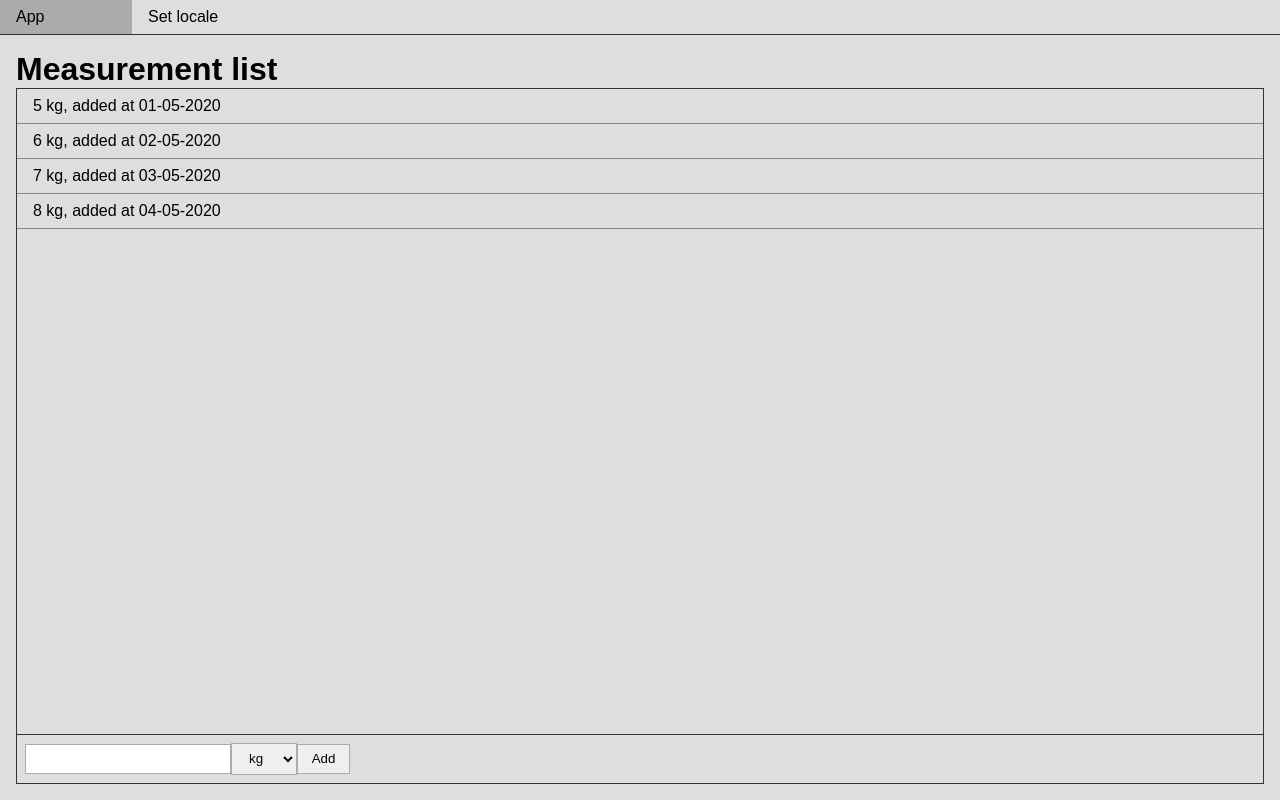
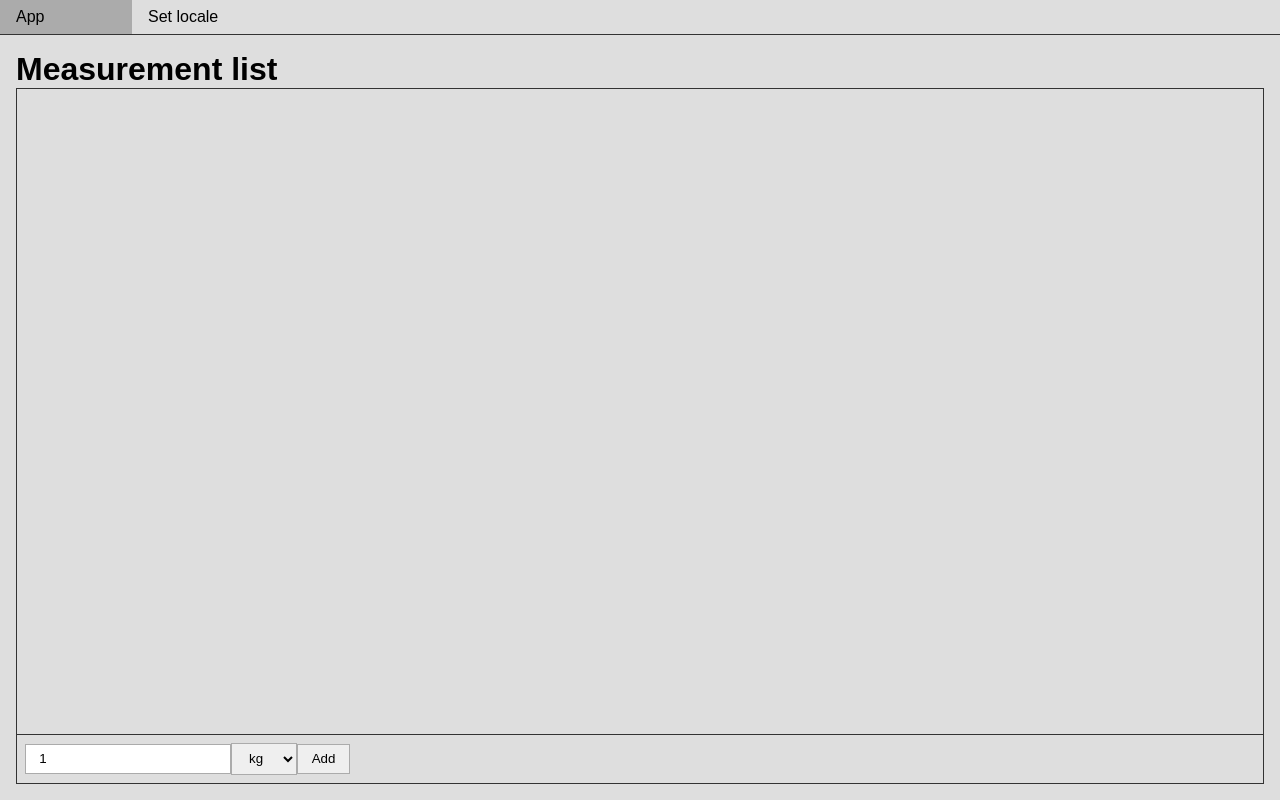
Before and after one commit to jeroen-de-muyt/react-localisation, a React (Create React App) app: page / in a window 1280 px wide. Built offline with nearby package versions, Linux system fonts and the light colour scheme.

Commit message:
TRIN-109634: Added functionality to add measurements

```diff
--- a/package.json
+++ b/package.json
@@ -6,6 +6,7 @@
     "@testing-library/jest-dom": "^4.2.4",
     "@testing-library/react": "^9.3.2",
     "@testing-library/user-event": "^7.1.2",
+    "prop-types": "^15.7.2",
     "react": "^16.13.1",
     "react-dom": "^16.13.1",
     "react-scripts": "3.4.1"
--- a/src/App.css
+++ b/src/App.css
@@ -4,7 +4,7 @@
   padding: 0;
 }
 html,body,#root {
-  height: 100%;
+  height: 100vh;
   display: flex;
   flex-direction: column;
 }
@@ -38,6 +38,7 @@
 .measurement-list {
   border: solid 1px #333;
   flex: 1;
+  overflow-y: auto;
 }
 .measurement-list li {
   border-bottom: solid 1px #888;
--- a/src/App.js
+++ b/src/App.js
@@ -1,7 +1,6 @@
 import React from 'react';
 import './App.css';
-import MeasurementList from "./components/measurement-list";
-import AddMeasurementForm from "./components/add-measurement-form";
+import MeasurementListing from "./components/measurement-listing";
 
 const NavigationBar = () => <ul className="navbar">
     <li>App</li>
@@ -14,8 +13,7 @@
             <NavigationBar/>
             <div className="main-content">
                 <h1>Measurement list</h1>
-                <MeasurementList/>
-                <AddMeasurementForm/>
+                <MeasurementListing/>
             </div>
         </div>
     );
--- a/src/components/add-measurement-form.js
+++ b/src/components/add-measurement-form.js
@@ -1,14 +1,49 @@
 import React from "react";
+import PropTypes from 'prop-types';
 
 export default class AddMeasurementForm extends React.Component {
+
+    constructor(props, context) {
+        super(props, context);
+        this.state = {
+            amount: 1,
+            unit: "kg"
+        };
+    }
+
     render() {
+        const {amount} = this.state;
         return <div className="measurement-add">
-            <input type="text"></input>
-            <select>
+            <input type="number" value={amount} onChange={e => this.updateAmount(e.target)}/>
+            <select onChange={e => this.updateUnit(e.target)}>
                 <option>kg</option>
                 <option>lbs</option>
             </select>
-            <button>Add</button>
+            <button onClick={() => this.props.onMeasurementAdd(this.readMeasurement())}>Add</button>
         </div>;
     }
+
+    readMeasurement() {
+        const {amount, unit} = this.state;
+        return {
+            value: amount,
+            unit: unit
+        }
+    }
+
+    updateAmount({value}) {
+        this.setState({
+            amount: value
+        })
+    }
+
+    updateUnit({value}) {
+        this.setState({
+            unit: value
+        })
+    }
 }
+
+AddMeasurementForm.propTypes = {
+    onMeasurementAdd: PropTypes.func.isRequired
+}
--- a/src/components/measurement-list.js
+++ b/src/components/measurement-list.js
@@ -1,13 +1,20 @@
 import React from "react";
+import PropTypes from 'prop-types';
 
+const MeasurementItem = ({value, unit}) => <li>{value} {unit}, added at 01-05-2020</li>;
 
 export default class MeasurementList extends React.Component {
     render() {
+        const {measurements} = this.props;
         return <ul className="measurement-list">
-            <li>5 kg, added at 01-05-2020</li>
-            <li>6 kg, added at 02-05-2020</li>
-            <li>7 kg, added at 03-05-2020</li>
-            <li>8 kg, added at 04-05-2020</li>
+            {measurements.map((measurement) => <MeasurementItem {...measurement}/>)}
         </ul>;
     }
 }
+
+MeasurementList.propTypes = {
+    measurements: PropTypes.arrayOf(PropTypes.shape({
+        value: PropTypes.number.isRequired,
+        unit: PropTypes.string.isRequired
+    })).isRequired
+}
--- /dev/null
+++ b/src/components/measurement-listing.js
@@ -0,0 +1,29 @@
+import React from "react";
+import MeasurementList from "./measurement-list";
+import AddMeasurementForm from "./add-measurement-form";
+
+export default class MeasurementListing extends React.Component {
+
+    constructor(props, context) {
+        super(props, context);
+        this.state = {
+            measurements: []
+        }
+        this.onMeasurementAdded = this.onMeasurementAdded.bind(this);
+    }
+
+    render() {
+        return <>
+            <MeasurementList measurements={this.state.measurements}/>
+            <AddMeasurementForm onMeasurementAdd={this.onMeasurementAdded}/>
+        </>;
+    }
+
+    onMeasurementAdded({value, unit}) {
+        const newMeasurements = [
+            ...this.state.measurements,
+            {"value": value, "unit": unit}
+        ];
+        this.setState({measurements: newMeasurements})
+    }
+}
```
